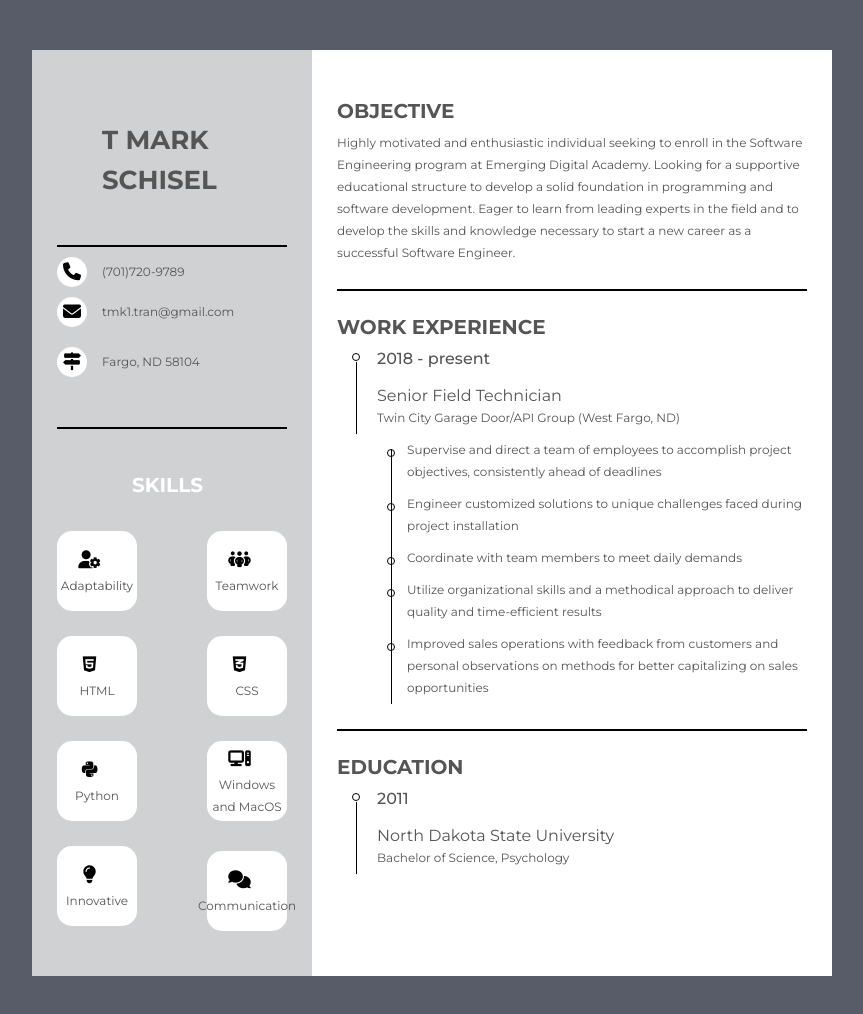
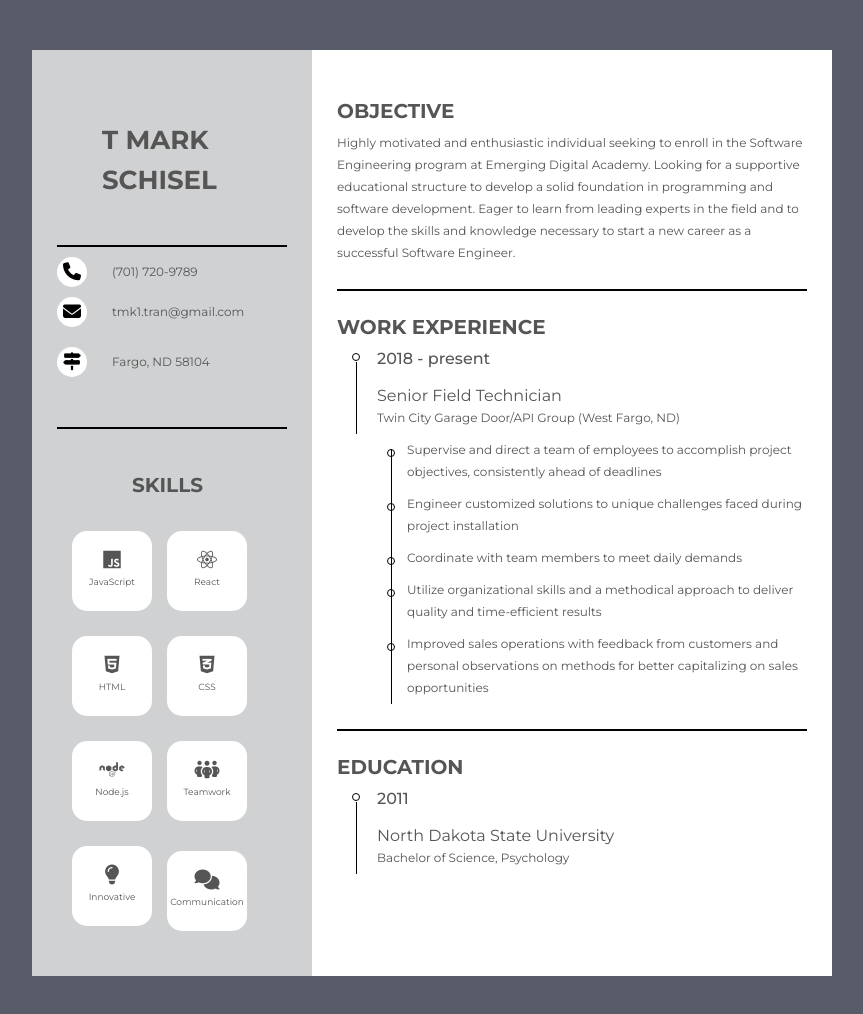
Before and after one commit to tmk-tran/resume-html-pro, a plain HTML site: page index.html in a window 1280 px wide. Shown: the whole page, without its empty margins (208-1071 px from the left). Drawn offline with Linux system fonts and the light colour scheme.

Commit message:
changed skill icon styling, position on page. Added newer, relevant icons, set font-size

```diff
--- a/index.html
+++ b/index.html
@@ -24,7 +24,7 @@
             <li>
               <div class="icon"><i class="fa-solid fa-phone"></i></div>
               <div class="data">
-                (701)720-9789
+                (701) 720-9789
               </div>
             </li>
             <li>
@@ -53,15 +53,47 @@
             <ul>
               <li>
                 <div class="li_wrap">
-                  <div class="icon">
-                    <i class="fa-solid fa-user-gear"></i>
+                  <div class="skill-icon">
+                    <i class="brand style-js major fab fa-js"></i>
                   </div>
-                  <span>Adaptability</span>
+                  <span>JavaScript</span>
                 </div>
               </li>
               <li>
                 <div class="li_wrap">
-                  <div class="icon">
+                  <div class="skill-icon">
+                    <i class="brand style-react major fab fa-react"></i>
+                  </div>
+                  <span>React</span>
+                </div>
+              </li>
+              <li>
+                <div class="li_wrap">
+                  <div class="skill-icon">
+                    <i class="fa-brands fa-html5"></i>
+                  </div>
+                  <span>HTML</span>
+                </div>
+              </li>
+              <li>
+                <div class="li_wrap">
+                  <div class="skill-icon">
+                    <i class="fa-brands fa-css3-alt"></i>
+                  </div>
+                  <span>CSS</span>
+                </div>
+              </li>
+              <li>
+                <div class="li_wrap">
+                  <div class="skill-icon">
+                    <i class="brand style-nodejs major fab fa-node"></i>
+                  </div>
+                  <span>Node.js</span>
+                </div>
+              </li>
+              <li>
+                <div class="li_wrap">
+                  <div class="skill-icon">
                     <i class="fa-solid fa-people-group"></i>
                   </div>
                   <span>Teamwork</span>
@@ -69,39 +101,7 @@
               </li>
               <li>
                 <div class="li_wrap">
-                  <div class="icon">
-                    <i class="fa-brands fa-html5"></i>
-                  </div>
-                  <span>HTML</span>
-                </div>
-              </li>
-              <li>
-                <div class="li_wrap">
-                  <div class="icon">
-                    <i class="fa-brands fa-css3-alt"></i>
-                  </div>
-                  <span>CSS</span>
-                </div>
-              </li>
-              <li>
-                <div class="li_wrap">
-                  <div class="icon">
-                    <i class="fa-brands fa-python"></i>
-                  </div>
-                  <span>Python</span>
-                </div>
-              </li>
-              <li>
-                <div class="li_wrap">
-                  <div class="icon">
-                    <i class="fa-solid fa-computer"></i>
-                  </div>
-                  <span>Windows and MacOS</span>
-                </div>
-              </li>
-              <li>
-                <div class="li_wrap">
-                  <div class="icon">
+                  <div class="skill-icon">
                     <i class="fa-solid fa-lightbulb"></i>
                   </div>
                   <span>Innovative</span>
@@ -109,7 +109,7 @@
               </li>
               <li>
                 <div class="li_wrap">
-                  <div class="icon">
+                  <div class="skill-icon">
                     <i class="fa-solid fa-comments"></i>
                   </div>
                   <span>Communication</span>
--- a/style.css
+++ b/style.css
@@ -1,3 +1,5 @@
+@import url("fontawesome-all.min.css");
+@import url("https://cdnjs.cloudflare.com/ajax/libs/font-awesome/6.4.0/css/all.min.css");
 @import url('https://fonts.googleapis.com/css2?family=Montserrat:wght@400;500;700&display=swap');
 
 *{
@@ -66,7 +68,7 @@ body{
 }
 
 .resume .resume_left .bold2{
-  color: #fff;
+  /* color: #fff; */
   padding: 25px;
   margin-left: 50px;
   margin-top: 20px;
@@ -103,15 +105,20 @@ body{
   background: #fff;
   color: #000000;
   border-radius: 50%;
-  margin-right: 15px;
+  margin-right: 25px;
   font-size: 16px;
   position: relative;
+}
+
+.skill-icon {
+  font-size: 20px;
 }
 
 .skills ul{
   display: flex;
   flex-wrap: wrap;
-  justify-content: space-between;
+  justify-content: space-evenly;
+  margin-right: 25px;
 }
 
 .skills .li_wrap{
@@ -135,7 +142,7 @@ body{
 }
 
 .li_wrap span{
-  font-size: 12px;
+  font-size: 9px;
   text-align: center;
 }
 
@@ -151,10 +158,10 @@ body{
   color: #b1eaff;
 } */
 
-.resume .resume_left .resume_skills ul li{
+/* .resume .resume_left .resume_skills ul li{
   color: #b1eaff;
   justify-content: space-between;
-}
+} */
 
 .resume .resume_left .resume_skills ul li .skill_name{
   width: 25%;
@@ -245,7 +252,7 @@ body{
   background: #000000;
 }
 
-.resume .resume_right .resume_hobbies ul{
+/* .resume .resume_right .resume_hobbies ul{
   display: flex;
   justify-content: space-between;
 }
@@ -275,4 +282,4 @@ body{
 
 .resume .resume_right .resume_hobbies ul li:last-child:before{
   display: none;
-}
+} */
```
